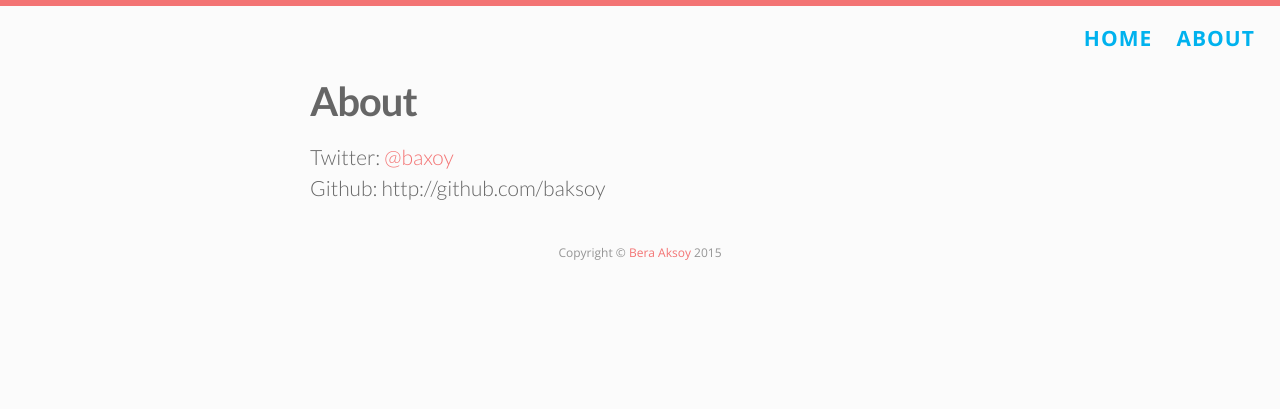
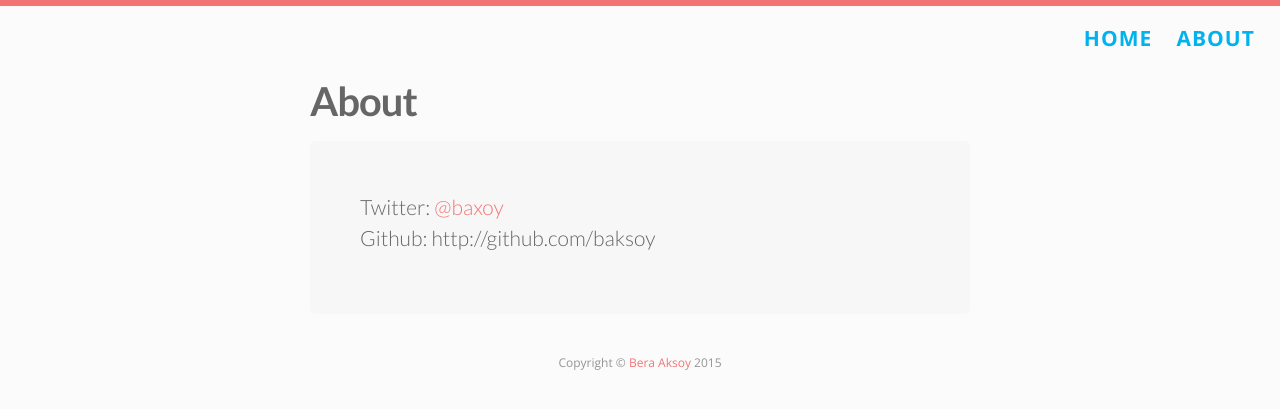
Before and after one commit to baksoy/baksoy.github.io, a Jekyll site: the page built from about.md, in a window 1280 px wide. Shown: the top 409 px of the page. Built offline with Jekyll 4.4.1, drawn with Linux system fonts in a browser that asks for light colours; nearby versions of some CDN libraries; Markdown is read by kramdown in place of the engine named in the settings.

Commit message:
Change background of post

```diff
--- a/_config.yml
+++ b/_config.yml
@@ -3,7 +3,7 @@ title: Programming Concepts
 email:
 description: > # this means to ignore newlines until "baseurl:"
   Jekyll Theme Demo
-baseurl: "http://baksoy.github.io" # the subpath of your site, e.g. /blog/
+baseurl: "" # the subpath of your site, e.g. /blog/
 url: "/" # the base hostname & protocol for your site
 twitter_username: baxoy
 github_username: baksoy
--- a/_sass/_layout.scss
+++ b/_sass/_layout.scss
@@ -148,5 +148,9 @@
     }
 
     .post-content {
-        margin-bottom: $spacing-unit;
+        /* margin-bottom: $spacing-unit; */
+        margin-bottom: 20px;
+        background-color: rgba(221, 221, 221, 0.14);
+        padding: 50px;
+        border-radius: 6px;
     }
```
Also changed, not shown: 5 other files.
